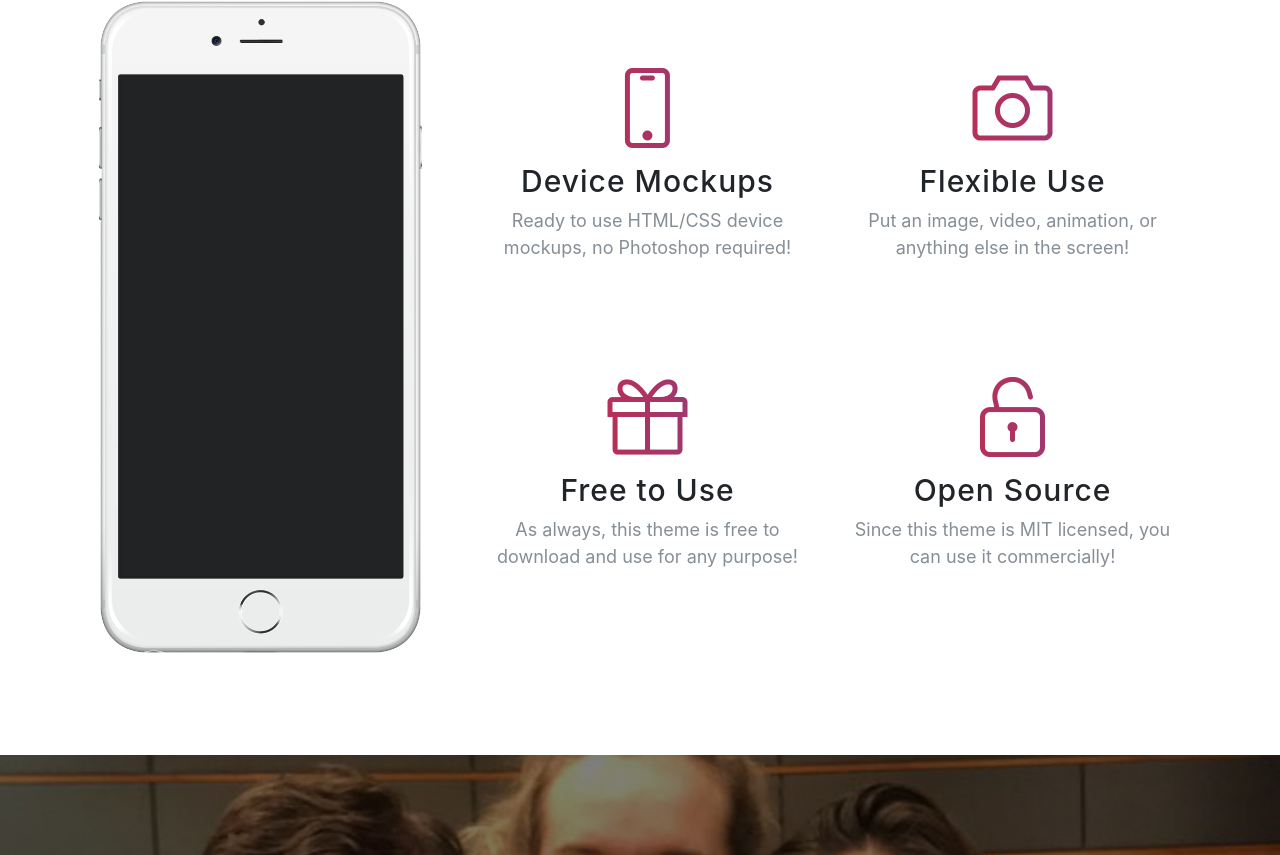
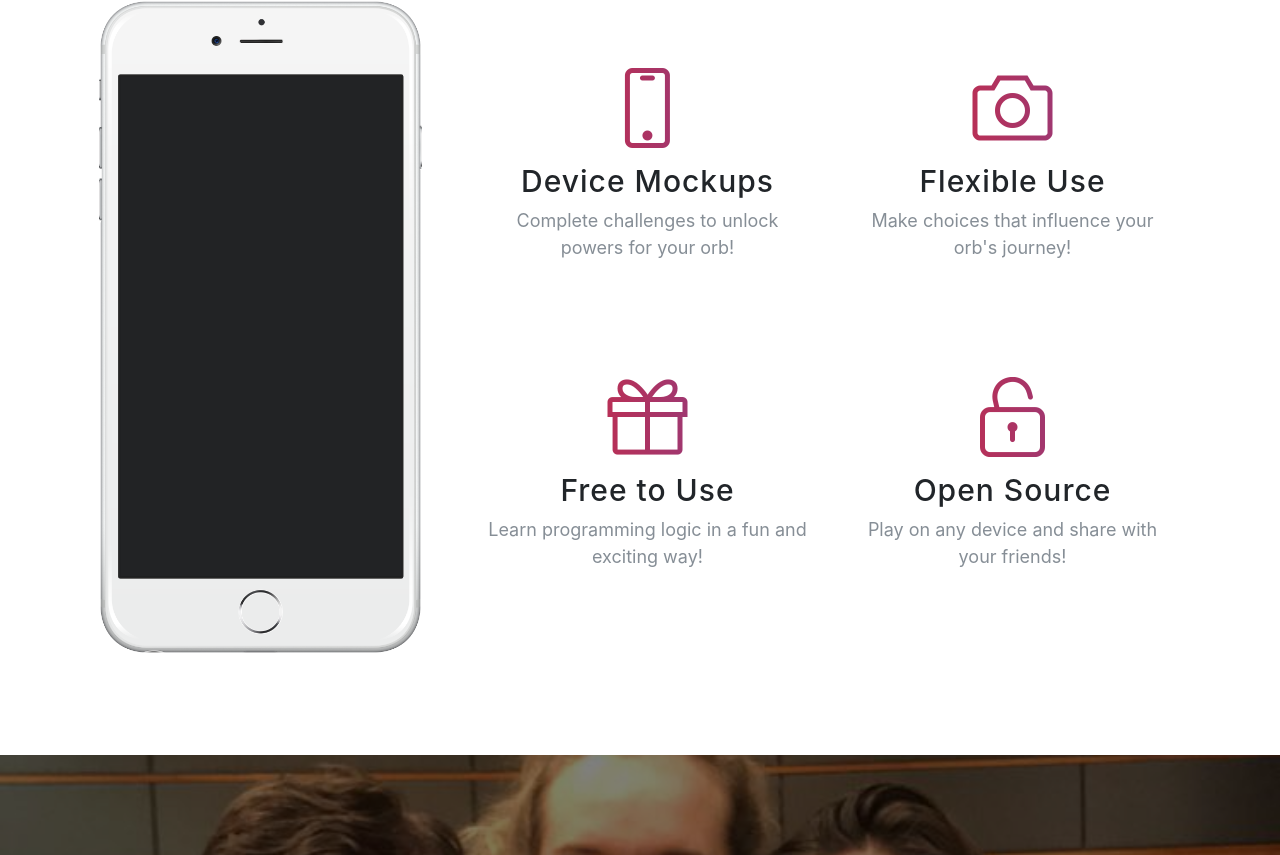
Before and after one commit to SummerSmith/girls-space, a website with bundled scripts: page startbootstrap-new-age-gh-pages/index.html in a window 1280 px wide. Shown: the part 1692-2547 px from the top of the page. Built offline with nearby package versions, Linux system fonts and the light colour scheme; files whose address does not match are found by name; a web font is replaced by a local one.

Commit message:
Changed descriptions

```diff
--- a/startbootstrap-new-age-gh-pages/index.html
+++ b/startbootstrap-new-age-gh-pages/index.html
@@ -127,14 +127,14 @@
                   <div class="feature-item">
                     <i class="icon-screen-smartphone text-primary"></i>
                     <h3>Device Mockups</h3>
-                    <p class="text-muted">Ready to use HTML/CSS device mockups, no Photoshop required!</p>
+                    <p class="text-muted">Complete challenges to unlock powers for your orb!</p>
                   </div>
                 </div>
                 <div class="col-lg-6">
                   <div class="feature-item">
                     <i class="icon-camera text-primary"></i>
                     <h3>Flexible Use</h3>
-                    <p class="text-muted">Put an image, video, animation, or anything else in the screen!</p>
+                    <p class="text-muted">Make choices that influence your orb's journey!</p>
                   </div>
                 </div>
               </div>
@@ -143,14 +143,14 @@
                   <div class="feature-item">
                     <i class="icon-present text-primary"></i>
                     <h3>Free to Use</h3>
-                    <p class="text-muted">As always, this theme is free to download and use for any purpose!</p>
+                    <p class="text-muted">Learn programming logic in a fun and exciting way!</p>
                   </div>
                 </div>
                 <div class="col-lg-6">
                   <div class="feature-item">
                     <i class="icon-lock-open text-primary"></i>
                     <h3>Open Source</h3>
-                    <p class="text-muted">Since this theme is MIT licensed, you can use it commercially!</p>
+                    <p class="text-muted">Play on any device and share with your friends!</p>
                   </div>
                 </div>
               </div>
@@ -181,10 +181,11 @@
               <i class="fa fa-twitter"></i>
             </a>
           </li>
-          <li class="list-inline-item social-facebook">
+          <!-- <li class="list-inline-item social-facebook">
             <a href="#">
               <i class="fa fa-facebook"></i>
-            </a>
+            </a> -->
+
           </li>
           <li class="list-inline-item social-google-plus">
             <a href="#">
```
